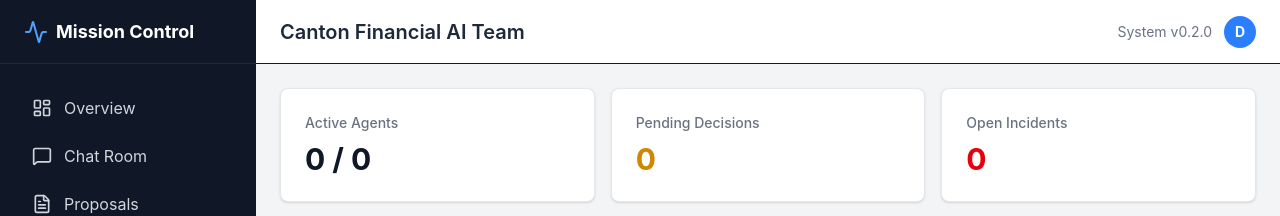
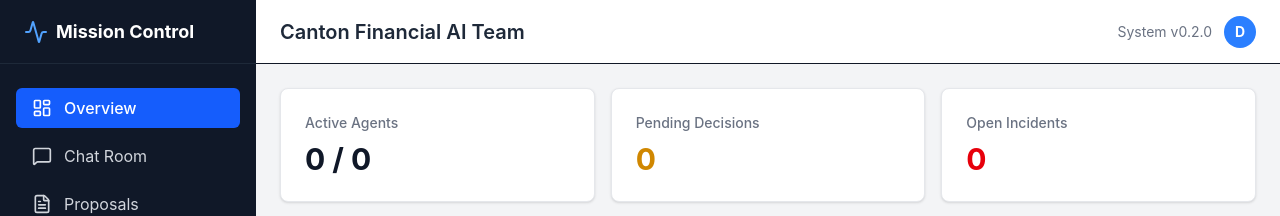
Before and after one commit to davidluo202/cmf-mission-control, a React (Vite) app in the folder mission-control/client/: page / in a window 1280 px wide. Shown: the top 216 px of the page. Built offline with nearby package versions, Linux system fonts and the light colour scheme; no server answers.

Commit message:
feat(sidebar): active route highlight with useLocation
- Extract Sidebar into its own component to access useLocation hook
- Active link: bg-blue-600 text-white font-medium
- Inactive: text-gray-300 hover:bg-gray-800 hover:text-white
- Exact match for '/', prefix match for all other routes

```diff
--- a/mission-control/client/src/App.tsx
+++ b/mission-control/client/src/App.tsx
@@ -1,5 +1,5 @@
 import { useState } from 'react';
-import { BrowserRouter as Router, Routes, Route, Link } from 'react-router-dom';
+import { BrowserRouter as Router, Routes, Route, Link, useLocation } from 'react-router-dom';
 import { LayoutDashboard, MessageSquare, AlertTriangle, FileText, Activity, Menu, X } from 'lucide-react';
 import Dashboard from './pages/Dashboard';
 import ChatRoom from './pages/ChatRoom';
@@ -7,10 +7,8 @@ import AgentDetail from './pages/AgentDetail';
 import Proposals from './pages/Proposals';
 import Incidents from './pages/Incidents';
 
-function App() {
-  const [sidebarOpen, setSidebarOpen] = useState(false);
-
-  const closeSidebar = () => setSidebarOpen(false);
+function Sidebar({ sidebarOpen, closeSidebar }: { sidebarOpen: boolean; closeSidebar: () => void }) {
+  const location = useLocation();
 
   const navLinks = [
     { to: '/', icon: <LayoutDashboard className="w-5 h-5 mr-3" />, label: 'Overview' },
@@ -18,6 +16,56 @@ function App() {
     { to: '/proposals', icon: <FileText className="w-5 h-5 mr-3" />, label: 'Proposals' },
     { to: '/incidents', icon: <AlertTriangle className="w-5 h-5 mr-3" />, label: 'Incidents' },
   ];
+
+  const isActive = (to: string) =>
+    to === '/' ? location.pathname === '/' : location.pathname.startsWith(to);
+
+  return (
+    <aside
+      className={`
+        fixed top-0 left-0 h-full w-64 bg-gray-900 text-white flex flex-col z-30
+        transform transition-transform duration-200 ease-in-out
+        ${sidebarOpen ? 'translate-x-0' : '-translate-x-full'}
+        lg:relative lg:translate-x-0 lg:z-auto
+      `}
+    >
+      <div className="h-16 flex items-center justify-between px-6 border-b border-gray-800">
+        <div className="flex items-center">
+          <Activity className="w-6 h-6 mr-2 text-blue-400" />
+          <h1 className="text-lg font-bold">Mission Control</h1>
+        </div>
+        <button
+          className="lg:hidden text-gray-400 hover:text-white"
+          onClick={closeSidebar}
+        >
+          <X className="w-5 h-5" />
+        </button>
+      </div>
+      <nav className="flex-1 px-4 py-6 space-y-2">
+        {navLinks.map(link => (
+          <Link
+            key={link.to}
+            to={link.to}
+            onClick={closeSidebar}
+            className={`flex items-center px-4 py-2 rounded-md transition-colors ${
+              isActive(link.to)
+                ? 'bg-blue-600 text-white font-medium'
+                : 'text-gray-300 hover:bg-gray-800 hover:text-white'
+            }`}
+          >
+            {link.icon}
+            {link.label}
+          </Link>
+        ))}
+      </nav>
+    </aside>
+  );
+}
+
+function App() {
+  const [sidebarOpen, setSidebarOpen] = useState(false);
+
+  const closeSidebar = () => setSidebarOpen(false);
 
   return (
     <Router>
@@ -31,41 +79,7 @@ function App() {
         )}
 
         {/* Sidebar Drawer */}
-        <aside
-          className={`
-            fixed top-0 left-0 h-full w-64 bg-gray-900 text-white flex flex-col z-30
-            transform transition-transform duration-200 ease-in-out
-            ${sidebarOpen ? 'translate-x-0' : '-translate-x-full'}
-            lg:relative lg:translate-x-0 lg:z-auto
-          `}
-        >
-          <div className="h-16 flex items-center justify-between px-6 border-b border-gray-800">
-            <div className="flex items-center">
-              <Activity className="w-6 h-6 mr-2 text-blue-400" />
-              <h1 className="text-lg font-bold">Mission Control</h1>
-            </div>
-            {/* Close button (mobile only) */}
-            <button
-              className="lg:hidden text-gray-400 hover:text-white"
-              onClick={closeSidebar}
-            >
-              <X className="w-5 h-5" />
-            </button>
-          </div>
-          <nav className="flex-1 px-4 py-6 space-y-2">
-            {navLinks.map(link => (
-              <Link
-                key={link.to}
-                to={link.to}
-                onClick={closeSidebar}
-                className="flex items-center px-4 py-2 text-gray-300 hover:bg-gray-800 rounded-md"
-              >
-                {link.icon}
-                {link.label}
-              </Link>
-            ))}
-          </nav>
-        </aside>
+        <Sidebar sidebarOpen={sidebarOpen} closeSidebar={closeSidebar} />
 
         {/* Main Content */}
         <main className="flex-1 flex flex-col min-w-0 overflow-hidden">
```
